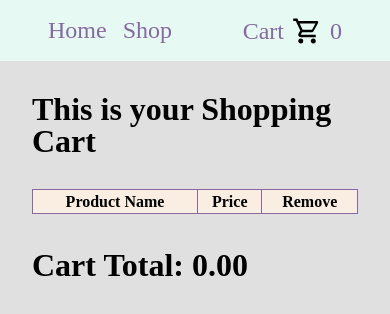
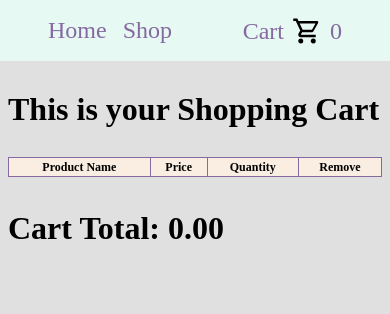
Before and after one commit to saykate/Odin-Shopping-Cart, a React (Vite) app: page /cart in a window 390 px wide. Shown: the top 314 px of the page. Built offline with nearby package versions, Linux system fonts and the light colour scheme.

Commit message:
fixed input change bugs, fixed cart styling, fixed media queries

```diff
--- a/src/App.tsx
+++ b/src/App.tsx
@@ -19,15 +19,26 @@ export type ButtonType = 'increment' | 'decrement';
 
 function App() {
   const [cartItems, setCartItems] = useState<ProductType[]>([]);
-  const [cartQty, setCartQty] = useState(0)
+  const [cartQty, setCartQty] = useState(0);
 
   const addToCart = (product: ProductType, qty: number) => {
-    const newItem = { ...product, qty };
-    setCartItems([...cartItems, newItem ]);
-    setCartQty(qty + cartQty);
+    const existingItem = cartItems.find((item) => item.id === product.id);
+
+    if (existingItem) {
+      const newCartItems = cartItems.map((item) =>
+        item.id === existingItem.id ? { ...item, qty: item.qty + qty } : item
+      );
+      setCartItems(newCartItems);
+    } else {
+      const newItem = { ...product, qty, uniqueId: Date.now() };
+      setCartItems([...cartItems, newItem]);
+    }
+
+    setCartQty(cartQty + qty);
   };
 
-  const updateQty = (id: number, buttonType: ButtonType) => {
+
+  const updateCartQty = (id: number, buttonType: ButtonType) => {
     const newCartItems = cartItems.map(item => {
       if (item.id !== id) {
         return item
@@ -40,10 +51,20 @@ function App() {
     setCartItems(newCartItems)
  };
 
+ const handleCartQtyChange = (id: number, qty: number) => {
+  const newCartItems = cartItems.map((item) =>
+    item.id === id ? { ...item, qty } : item
+  )
+  setCartItems(newCartItems)
+
+  const newCartQty = newCartItems.reduce((totalQty, item) => totalQty + item.qty, 0);
+  setCartQty(newCartQty);
+}
+
   const deleteCartItem = (id: number) => {
-    const newCart = cartItems.filter((item) => item.id !== id)
-      setCartItems(newCart)
-    const newCartQty = newCart.reduce((totalQty, item) => totalQty + item.qty, 0)
+    const newCartItems = cartItems.filter((item) => item.id !== id)
+      setCartItems(newCartItems)
+    const newCartQty = newCartItems.reduce((totalQty, item) => totalQty + item.qty, 0)
       setCartQty(newCartQty)
     }
 
@@ -57,8 +78,9 @@ function App() {
             addToCart={addToCart} />} path='/shop'/>
           <Route element={<Cart
             cartItems={cartItems}
-            updateQty={updateQty}
-            deleteCartItem={deleteCartItem} />} path='/cart'/>
+            updateCartQty={updateCartQty}
+            deleteCartItem={deleteCartItem}
+            handleCartQtyChange={handleCartQtyChange} />} path='/cart'/>
         </Routes>
       </BrowserRouter>
     </div>
--- a/src/components/Cart/Cart.module.css
+++ b/src/components/Cart/Cart.module.css
@@ -25,12 +25,12 @@ th {
 
 td {
     background-color: rgb(213, 199, 199);
-    height: 60px;
+    height: 3.75rem;
 }
 
 td img {
-    max-width: 50px;
-    max-height: 50px;
+    max-width: 5rem;
+    max-height: 5rem;
     display: block;
     margin-left: auto;
     margin-right: auto;
@@ -44,8 +44,12 @@ td img {
 }
 
 .qtyButtonGroup button {
-    width: 25px;
-    height: 25px;
+    width: 1.5rem;
+    height: 1.5rem;
+}
+
+.qtyButtonGroup input {
+    max-width: 2rem;
 }
 
 .total {
@@ -61,8 +65,11 @@ td img {
 }
 
 @media (max-width: 500px) {
+    .cartContainer {
+        padding: 2rem 1rem;
+       }
     th, td {
-        max-width: 180px;
+        max-width: 11.25rem;
         white-space: nowrap;
         overflow: hidden;
         text-overflow: ellipsis;
@@ -73,7 +80,19 @@ td img {
 }
 
 @media (max-width: 400px) {
-   .quant {
-        display: none;
+   .cartContainer {
+    padding: 2rem .5rem;
    }
+   table {
+    font-size: .75rem;
+   }
+   th, td {
+    max-width: 10rem;
+    white-space: nowrap;
+    overflow: hidden;
+    text-overflow: ellipsis;
+    }
+    .qtyButtonGroup input {
+        max-width: 1.5rem;
+    }
 }
--- a/src/components/Cart/Cart.tsx
+++ b/src/components/Cart/Cart.tsx
@@ -4,11 +4,12 @@ import { ButtonType, ProductType } from '../../App';
 
 export type CartProps = {
     cartItems: ProductType[];
-    updateQty: (id: number, buttonType: ButtonType) => void;
+    updateCartQty: (id: number, buttonType: ButtonType) => void;
     deleteCartItem: (id: number) => void;
+    handleCartQtyChange: (id: number, qty: number) => void;
   }
 
-const Cart: FC<CartProps> = ({ cartItems, updateQty, deleteCartItem }) => {
+const Cart: FC<CartProps> = ({ cartItems, updateCartQty, deleteCartItem, handleCartQtyChange }) => {
   console.log(cartItems)
 
     const cartTotal = cartItems.reduce((total, item) => {
@@ -37,9 +38,9 @@ const Cart: FC<CartProps> = ({ cartItems, updateQty, deleteCartItem }) => {
                       <td>${item.price}</td>
                       <td className={styles.quant}>
                         <div className={styles.qtyButtonGroup}>
-                          <button onClick={() => updateQty(item.id, "decrement")} disabled={item.qty === 0}>-</button>
-                          <input type="number" value={item.qty}/>
-                          <button onClick={() => updateQty(item.id, "increment")}>+</button>
+                          <button onClick={() => updateCartQty(item.id, "decrement")} disabled={item.qty === 0}>-</button>
+                          <input type="number" value={item.qty} onChange={(e) => handleCartQtyChange(item.id, Number(e.target.value))}/>
+                          <button onClick={() => updateCartQty(item.id, "increment")}>+</button>
                         </div>
                       </td>
                       <td><button onClick={() => deleteCartItem(item.id)}>X</button></td>
--- a/src/components/Item/Item.module.css
+++ b/src/components/Item/Item.module.css
@@ -10,8 +10,8 @@
 }
 
 .imageContainer {
-    width: 250px;
-    height: 250px;
+    width: 15.5rem;
+    height: 15.5rem;
     overflow: hidden;
     display: flex;
     align-items: flex-start;
@@ -32,6 +32,10 @@
 }
 
 .countGroup button {
-    width: 25px;
-    height: 25px;
+    width: 1.5rem;
+    height: 1.5rem;
 }
+
+.countGroup input {
+    width: 2rem;
+}
```
